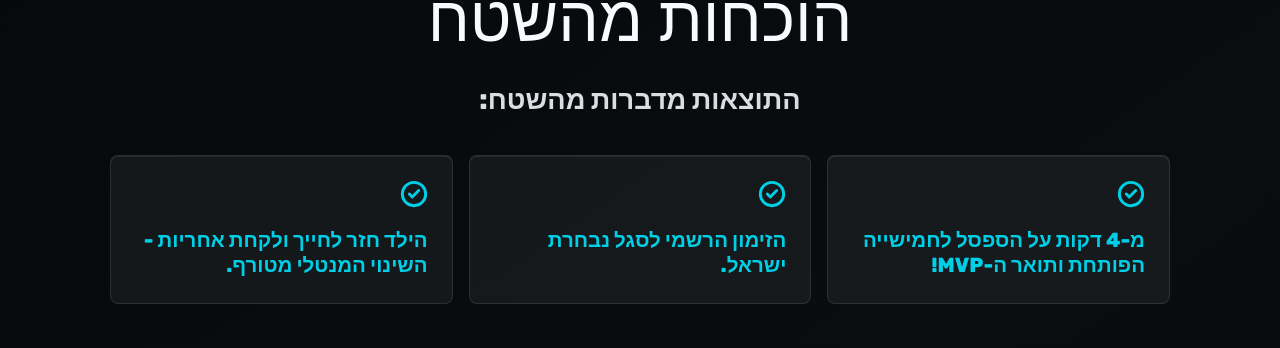
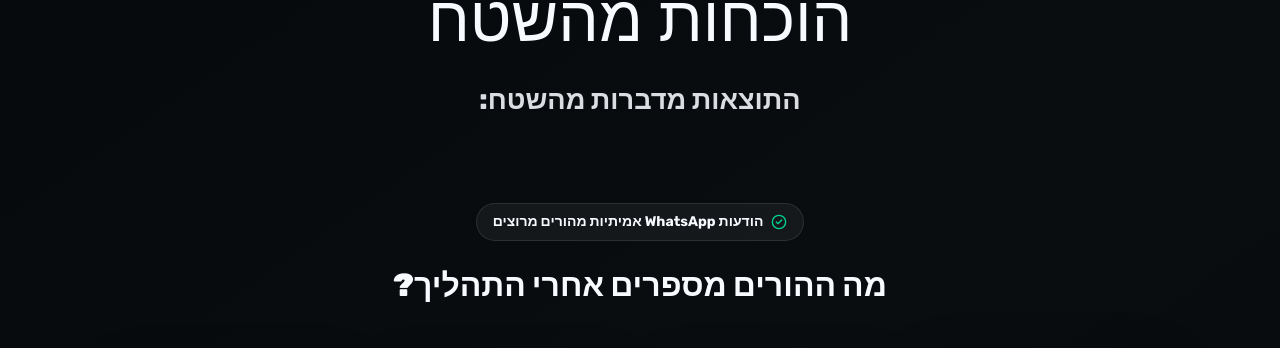
Before and after one commit to idoshabat/NextLevel-Frontend, a Next.js app: page /why-us in a window 1280 px wide. Shown: the part 1499-1847 px from the top of the page. Built offline with nearby package versions, Linux system fonts and the light colour scheme; no server answers; grey boxes are pictures that could not be loaded.

Commit message:
last edit

```diff
--- a/app/why-us/page.tsx
+++ b/app/why-us/page.tsx
@@ -41,17 +41,6 @@ const academyWrap = [
   },
 ];
 
-const proofItems = [
-  {
-    title: "מ-4 דקות על הספסל לחמישייה הפותחת ותואר ה-MVP!",
-  },
-  {
-    title: "הזימון הרשמי לסגל נבחרת ישראל.",
-  },
-  {
-    title: "הילד חזר לחייך ולקחת אחריות - השינוי המנטלי מטורף.",
-  },
-];
 
 const whatsappScreenshots = [
   {
@@ -187,23 +176,6 @@ export default function WhyUsPage() {
           התוצאות מדברות מהשטח:
         </p>
 
-        <div className="mt-8 grid gap-4 lg:grid-cols-3">
-          {proofItems.map((item) => (
-            <article
-              key={item.title}
-              className="rounded-lg border border-white/10 bg-white/[0.055] p-6 text-right shadow-[inset_0_1px_0_rgba(255,255,255,0.08)]"
-            >
-              <CheckCircle2
-                className="mb-5 text-[var(--cyan)]"
-                size={28}
-                strokeWidth={2.5}
-              />
-              <h3 className="m-0 text-[1.28rem] font-extrabold leading-tight text-[var(--cyan)]">
-                {item.title}
-              </h3>
-            </article>
-          ))}
-        </div>
 
         {/* WHATSAPP ADDITION ONLY */}
         <div className="mt-20">
```
